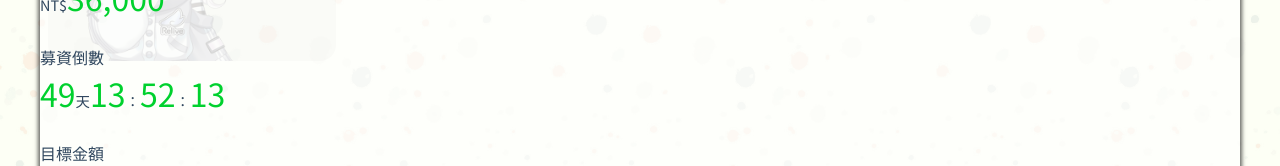
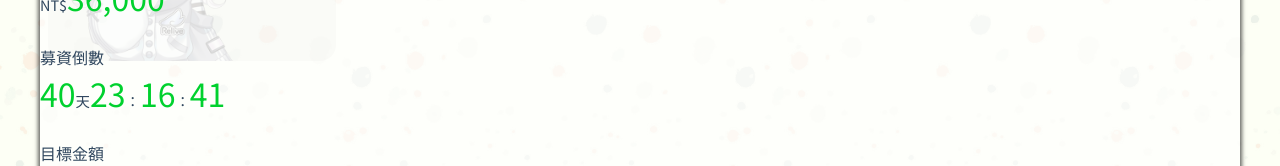
Before and after one commit to serser322/dada-bus-crowdfunding, a React (Vite) app: page / in a window 1280 px wide. Shown: the part 520-686 px from the top of the page. Built offline with nearby package versions, Linux system fonts and the light colour scheme; some icons are missing.

Commit message:
feat: 時間倒數設定

```diff
--- a/src/ui/Content.jsx
+++ b/src/ui/Content.jsx
@@ -1,4 +1,5 @@
 import styled from "styled-components";
+import { useState, useEffect } from "react";
 import DadaImg from "../../public/vts-2022-11-02_06h44_01.png";
 import YodaImg from "../../public/vts-2021-12-25_22h52_13.png";
 import CountUp from "react-countup";
@@ -164,6 +165,36 @@ const YodaImgStyle = styled.div`
 function Content() {
   const targetAmount = 36000;
   const currentAmount = 23011;
+  const deadlineTimestamp = 1706716799000; // 2024/01/31 23:59:59
+  const [remainTimeSeconds, setRemainTimeSeconds] = useState(
+    (deadlineTimestamp - new Date().getTime()) / 1000
+  );
+  const [remainDays, setRemainDays] = useState("0");
+  const [remainHours, setRemainHours] = useState("0");
+  const [remainMinutes, setRemainMinutes] = useState("0");
+  const [remainSeconds, setRemainSeconds] = useState("0");
+
+  const getRemainTime = () => {
+    const days = Math.trunc(remainTimeSeconds / (60 * 60 * 24));
+    const hours = (
+      "0" + Math.trunc((remainTimeSeconds / (60 * 60)) % 24)
+    ).slice(-2);
+    const minutes = ("0" + Math.trunc((remainTimeSeconds / 60) % 60)).slice(-2);
+    const seconds = ("0" + Math.trunc(remainTimeSeconds % 60)).slice(-2);
+    setRemainDays(days);
+    setRemainHours(hours);
+    setRemainMinutes(minutes);
+    setRemainSeconds(seconds);
+  };
+
+  useEffect(() => {
+    const interval = setInterval(() => {
+      setRemainTimeSeconds((newValue) => newValue - 1);
+    }, 1000);
+    getRemainTime();
+    return () => clearInterval(interval);
+  }, [remainTimeSeconds]);
+
   return (
     <StyleMain>
       <div className="flex flex-col items-center relative space-y-10 mt-6 mb-12 mx-auto px-6 w-full max-w-lg sm:max-w-xl md:max-w-3xl lg:max-w-4xl">
@@ -171,7 +202,6 @@ function Content() {
           <Title title1="第一階段" title2="基礎募資" />
           <Divider />
         </div>
-
         <ProgressBar
           targetAmount={targetAmount}
           currentAmount={currentAmount}
@@ -213,17 +243,17 @@ function Content() {
 
           <CardItem icon={AvTimerRound} title="募資倒數">
             <div className="flex items-baseline sm:pb-0.5 lg:pb-1">
-              <NumberText className="mr-2">49</NumberText>
+              <NumberText className="mr-2">{remainDays}</NumberText>
               <SubText className="mr-4">天</SubText>
-              <NumberText className="sm:mr-1">13</NumberText>
+              <NumberText className="sm:mr-1">{remainHours}</NumberText>
               <SubText className="sm:mr-1">
                 <span className="text-base">：</span>
               </SubText>
-              <NumberText className="sm:mr-1">52</NumberText>
+              <NumberText className="sm:mr-1">{remainMinutes}</NumberText>
               <SubText className="sm:mr-1">
                 <span className="text-base">：</span>
               </SubText>
-              <NumberText>13</NumberText>
+              <NumberText>{remainSeconds}</NumberText>
             </div>
           </CardItem>
           {/* 螢幕寬度不同，更換目標金額的排列順序 */}
```
